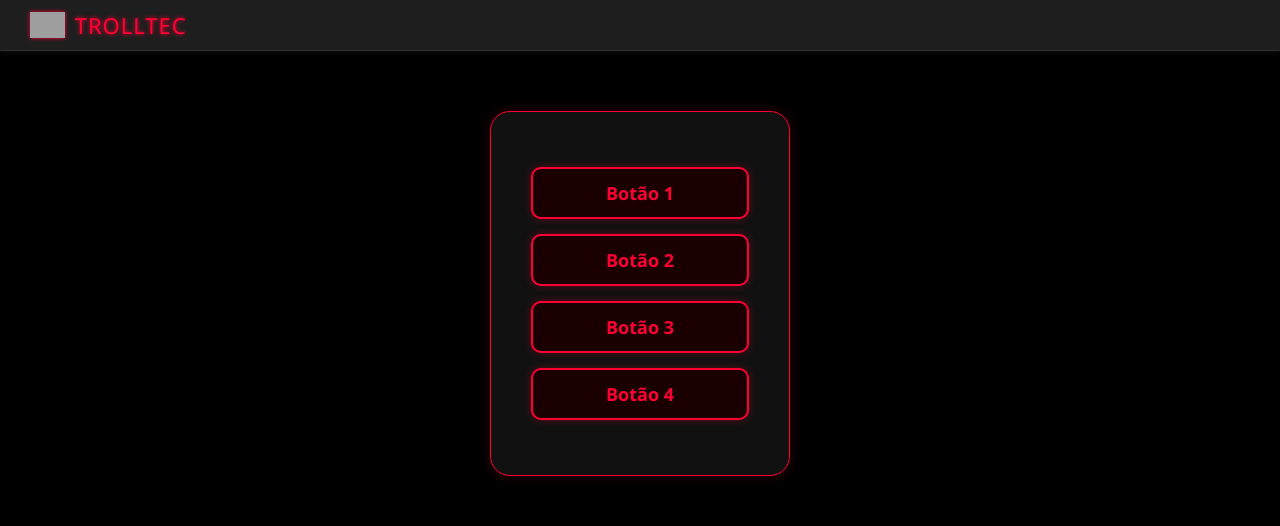
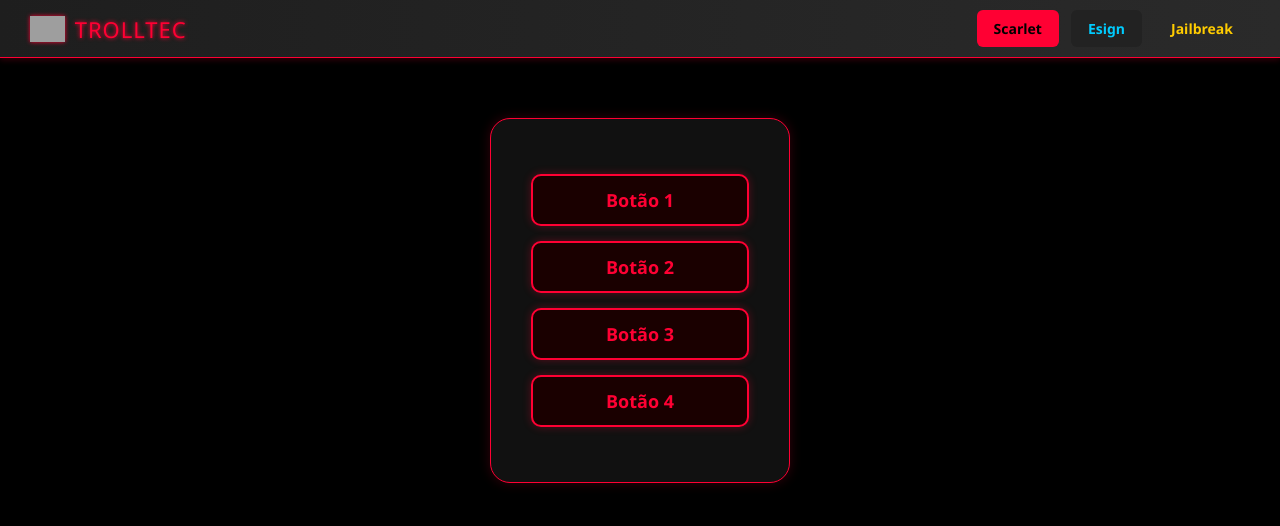
Before and after one commit to thiagollpss/trolltec, a plain HTML site: page index.html in a window 1280 px wide. Drawn offline with Linux system fonts and the light colour scheme; grey boxes are pictures that could not be loaded.

Commit message:
Update index.html

```diff
--- a/index.html
+++ b/index.html
@@ -19,18 +19,22 @@
       flex-direction: column;
     }
 
-    /* Barra superior com logo e título à esquerda */
+    /* Tab bar fixa com gradiente e linha neon */
     .tab-bar {
       width: 100%;
-      background-color: #1e1e1e;
+      background: linear-gradient(to right, #1e1e1e, #2a2a2a);
       padding: 10px 30px;
       display: flex;
       align-items: center;
-      justify-content: flex-start;
-      border-bottom: 1px solid #333;
-      box-shadow: 0 2px 6px rgba(255, 255, 255, 0.05);
+      justify-content: space-between;
+      border-bottom: 1px solid #ff0033;
+      box-shadow: 0 2px 6px rgba(255, 0, 51, 0.2);
+      position: sticky;
+      top: 0;
+      z-index: 1000;
     }
 
+    /* Logo + título à esquerda */
     .logo-title {
       display: flex;
       align-items: center;
@@ -49,10 +53,48 @@
       color: #ff0033;
       text-shadow: 0 0 4px #ff0033;
       letter-spacing: 1px;
-      font-family: 'Segoe UI', sans-serif;
     }
 
-    /* Quadro com botões */
+    /* Botões da tab bar */
+    .tab-buttons {
+      display: flex;
+      gap: 12px;
+    }
+
+    .tab-buttons a {
+      padding: 8px 16px;
+      border-radius: 6px;
+      font-size: 14px;
+      font-weight: bold;
+      text-decoration: none;
+      transition: 0.3s;
+      border: 1px solid transparent;
+    }
+
+    .scarlet-btn {
+      background-color: #ff0033;
+      color: #000;
+      border: 1px solid #ff0033;
+    }
+
+    .esign-btn {
+      background-color: #222;
+      color: #00ccff;
+      border: 1px solid #00ccff;
+    }
+
+    .jailbreak-btn {
+      background-color: transparent;
+      color: #ffcc00;
+      border: 1px solid #ffcc00;
+    }
+
+    .tab-buttons a:hover {
+      box-shadow: 0 0 10px rgba(255, 0, 51, 0.5);
+      transform: scale(1.05);
+    }
+
+    /* Quadro de botões principais */
     .container {
       margin: 60px auto;
       padding: 40px;
@@ -76,7 +118,7 @@
       font-size: 18px;
       font-weight: bold;
       text-decoration: none;
-      transition: all 0.3s ease;
+      transition: 0.3s;
       box-shadow: 0 0 8px rgba(255, 0, 51, 0.3);
     }
 
@@ -89,15 +131,20 @@
 </head>
 <body>
 
-  <!-- Tab bar com logo e título alinhados à esquerda -->
+  <!-- Tab bar com logo + botões -->
   <div class="tab-bar">
     <div class="logo-title">
-      <img src="https://upload.wikimedia.org/wikipedia/commons/f/fa/Apple_logo_black.svg" alt="Maçã">
+      <img src="https://upload.wikimedia.org/wikipedia/commons/f/fa/Apple_logo_black.svg" alt="Logo">
       <h1>TROLLTEC</h1>
+    </div>
+    <div class="tab-buttons">
+      <a href="#" class="scarlet-btn">Scarlet</a>
+      <a href="#" class="esign-btn">Esign</a>
+      <a href="#" class="jailbreak-btn">Jailbreak</a>
     </div>
   </div>
 
-  <!-- Quadro de botões -->
+  <!-- Quadro com botões -->
   <div class="container">
     <a href="https://www.google.com.br" class="button" target="_blank">Botão 1</a>
     <a href="https://www.google.com.br" class="button" target="_blank">Botão 2</a>
```
